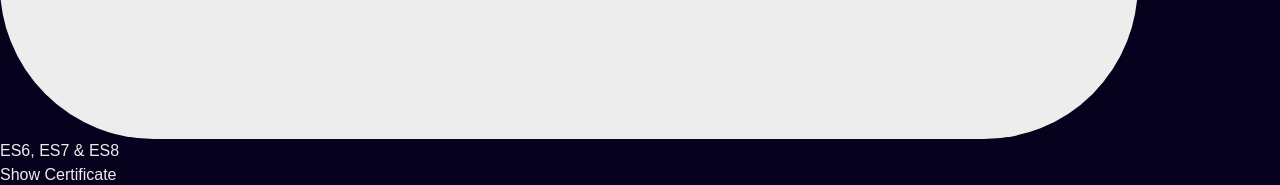
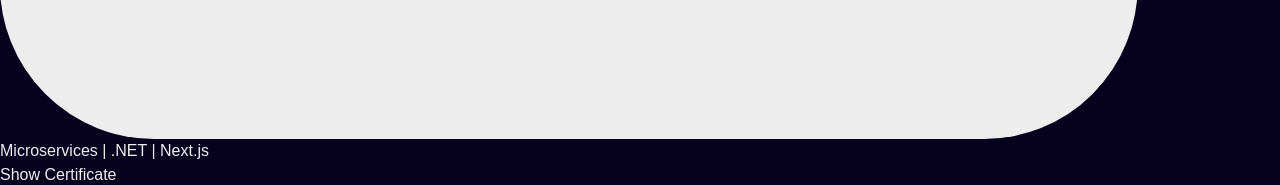
Before and after one commit to vy1406/personalPortfolio, a React (Vite) app: page / in a window 1280 px wide. Shown: the part 11040-11225 px from the top of the page. Built offline with nearby package versions, Linux system fonts and the light colour scheme.

Commit message:
update certs

```diff
--- a/src/data.js
+++ b/src/data.js
@@ -92,6 +92,10 @@ export const DATA = {
             "title": "NGINX: Intro"
         },
         {
+            "certificateLink": "https://udemy-certificate.s3.amazonaws.com/pdf/UC-60ef4236-ea00-404a-9dfb-60bc78c7ac98.pdf",
+            "title": "Microservices | .NET | Next.js"
+        },
+        {
             "certificateLink": "https://udemy-certificate.s3.amazonaws.com/pdf/UC-36fee718-7d7b-4f2c-ad4d-414807f6dfc5.pdf",
             "title": "ES6, ES7 & ES8"
         },
@@ -135,7 +139,10 @@ export const DATA = {
             "certificateLink": "https://udemy-certificate.s3.amazonaws.com/pdf/UC-3f934552-676a-4af5-a35c-152ec6338289.pdf",
             "title": "Angular Core (Angular 16)"
         },
-
+        {
+            "certificateLink": "https://udemy-certificate.s3.amazonaws.com/image/UC-60ef4236-ea00-404a-9dfb-60bc78c7ac98.jpg",
+            "title": "Multithreading & Asynchronous | C#/.NET"
+        },
         {
             "certificateLink": "https://udemy-certificate.s3.amazonaws.com/pdf/UC-573cd851-9109-4020-a84d-bfadedcf9335.pdf",
             "title": "JavaScript: Weird Parts"
@@ -325,9 +332,14 @@ export const DATA = {
             "link": "https://vladimir-elistavetski.medium.com/simplifying-microfrontends-events-425685c97789"
         },
         {
-            "description": "Actively volunteering in Calgary local projects, including CalgaryCrafters and Calgary Projects Free Developers, to collaborate on community-driven software solutions.",
-            "title": "Community Volunteering",
+            "description": "Actively volunteering in Calgary local projects, including CalgaryCrafters and Calgary Projects Free Developers, to collaborate on community-driven software solutions. We meet weekly to develop real-world applications that support local initiatives.",
+            "title": "Community Volunteering & Local Projects",
             "link": ""
+        },
+        {
+            "description": "Built a fully managed microservices-based application from scratch using .NET and Next.js. Implemented service-to-service communication with RabbitMQ and gRPC, IdentityServer for authentication, and YARP for API gateway management. Successfully tackled version differences while debugging between .NET 8 and .NET 9. Watch the full walkthrough in my video!",
+            "title": "Microservices Architecture with .NET & Next.js",
+            "link": "https://drive.google.com/file/d/1s5wMPh-RgzU1n8HVXSld_0FQCUehjfj1/view?usp=drive_link"
         }
     ],
 
```
